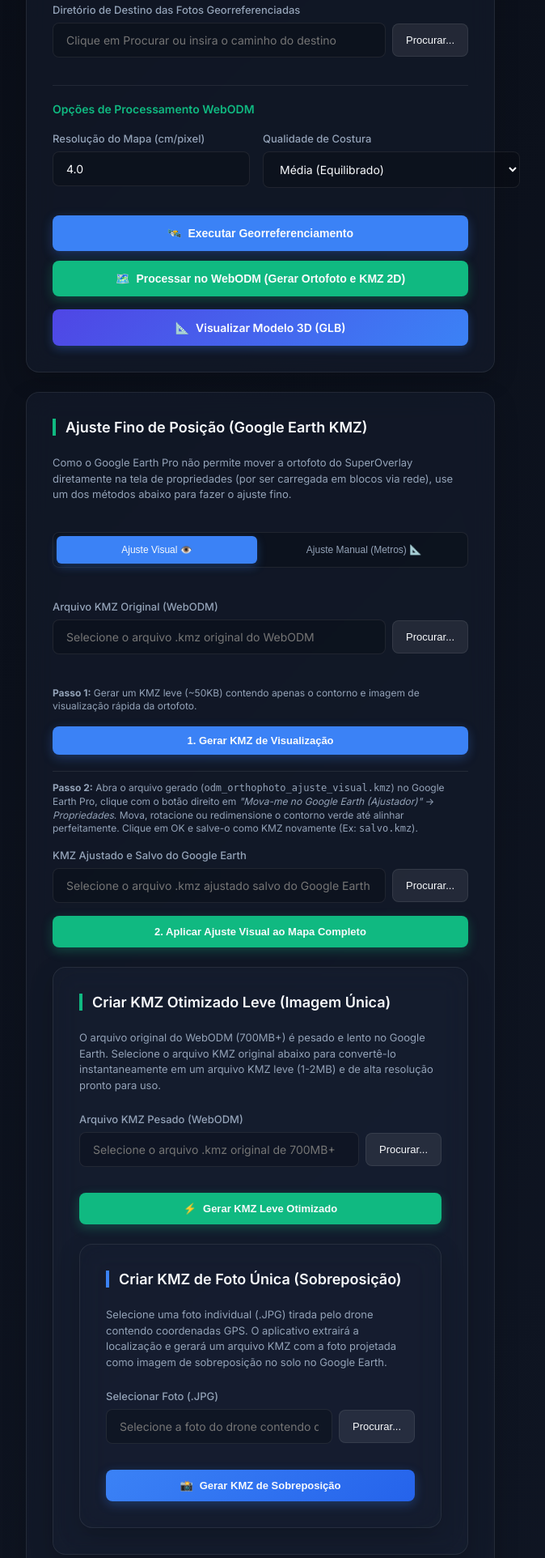
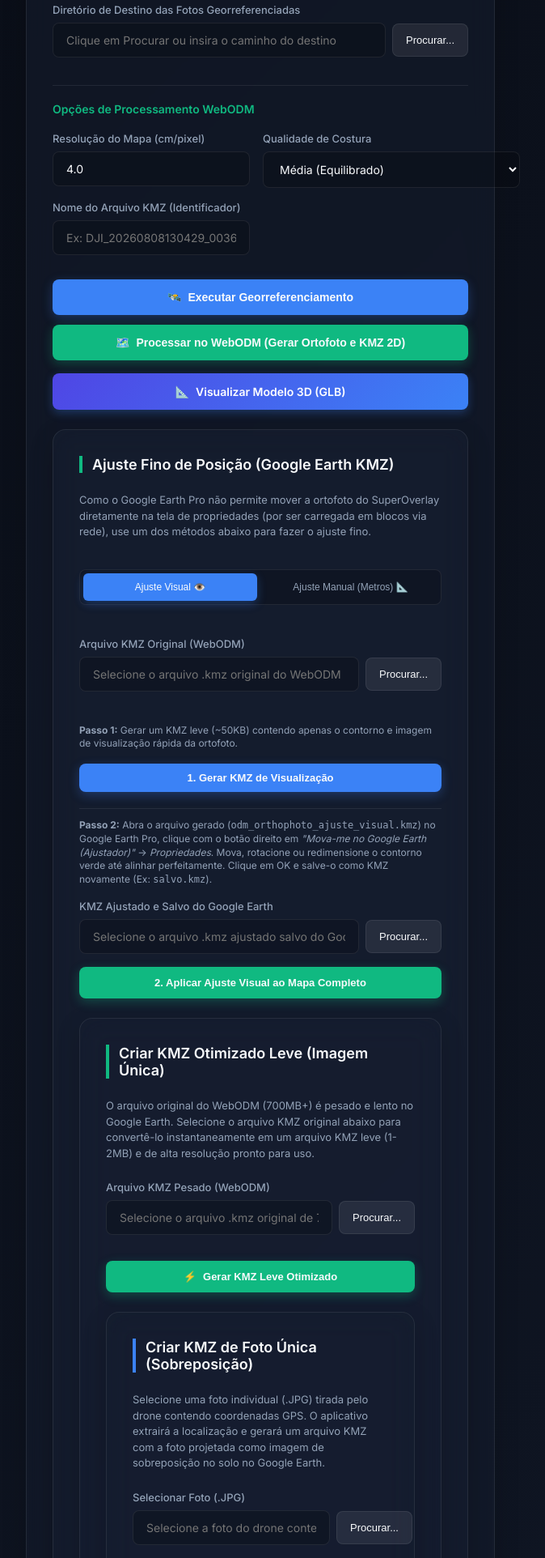
Before and after one commit to marcioch-a11y/dji-drone-criador-de-mapa, a Flask app: page / in a window 1280 px wide. Shown: the part 658-2582 px from the top of the page at 81% size, without its empty margins (8-682 px from the left). Run offline with Flask 3, Linux system fonts and the light colour scheme.

Commit message:
feat: custom identifier KMZ filename based on video name

```diff
--- a/app.py
+++ b/app.py
@@ -249,6 +249,7 @@ def run_webodm():
         filt = data.get('filter', '*.jpg')
         quality = data.get('quality', 'medium')
         resolution = data.get('resolution', 4.0)
+        kmz_name = data.get('kmz_name', '')
 
         if not photos or not out:
             return jsonify({'status': 'error', 'message': 'Parâmetros obrigatórios PHOTOS e OUT ausentes.'}), 400
@@ -289,6 +290,8 @@ def run_webodm():
                     "--quality", quality,
                     "--resolution", str(resolution)
                 ]
+                if kmz_name:
+                    cmd += ["--kmz-name", kmz_name]
 
                 log_messages.append(f"[Orquestrador] Iniciando processo no NodeODM...")
                 print(f"[App] Executando comando: {' '.join(cmd)}")
--- a/templates/index.html
+++ b/templates/index.html
@@ -671,6 +671,9 @@
                             <option value="high">Alta (Máximo Detalhe / Arquivo Pesado)</option>
                         </select>
                     </div>
+                <div class="form-group">
+                    <label for="kmzCustomName">Nome do Arquivo KMZ (Identificador)</label>
+                    <input type="text" id="kmzCustomName" placeholder="Ex: DJI_20260808130429_0036_mapa.kmz">
                 </div>
             </div>
 
@@ -1102,6 +1105,14 @@
                 // Define no campo de telemetria SRT caso ainda não esteja preenchido manualmente com outro arquivo
                 const srtInput = document.getElementById('srtPath');
                 srtInput.value = srtPath;
+
+                // Sugere automaticamente o nome do KMZ com base no nome do arquivo do vídeo
+                const baseNameWithExt = videoPath.split(/[\\/]/).pop();
+                const baseName = baseNameWithExt.substring(0, baseNameWithExt.lastIndexOf('.')) || baseNameWithExt;
+                const kmzInput = document.getElementById('kmzCustomName');
+                if (kmzInput) {
+                    kmzInput.value = `${baseName}_mapa.kmz`;
+                }
             }
         }
 
@@ -1262,7 +1273,8 @@
                 out: document.getElementById('outDir').value + '_webodm', // Salva na pasta adjacente
                 filter: currentMode === 'video' ? 'frame_*.jpg' : 'photo_*.jpg', // Filtra dependendo do modo
                 quality: document.getElementById('odmQuality').value,
-                resolution: parseFloat(document.getElementById('odmResolution').value) || 4.0
+                resolution: parseFloat(document.getElementById('odmResolution').value) || 4.0,
+                kmz_name: (document.getElementById('kmzCustomName')?.value || '').trim()
             };
 
 
```
Also changed, not shown: processar_webodm.py (+11 -2 lines).
